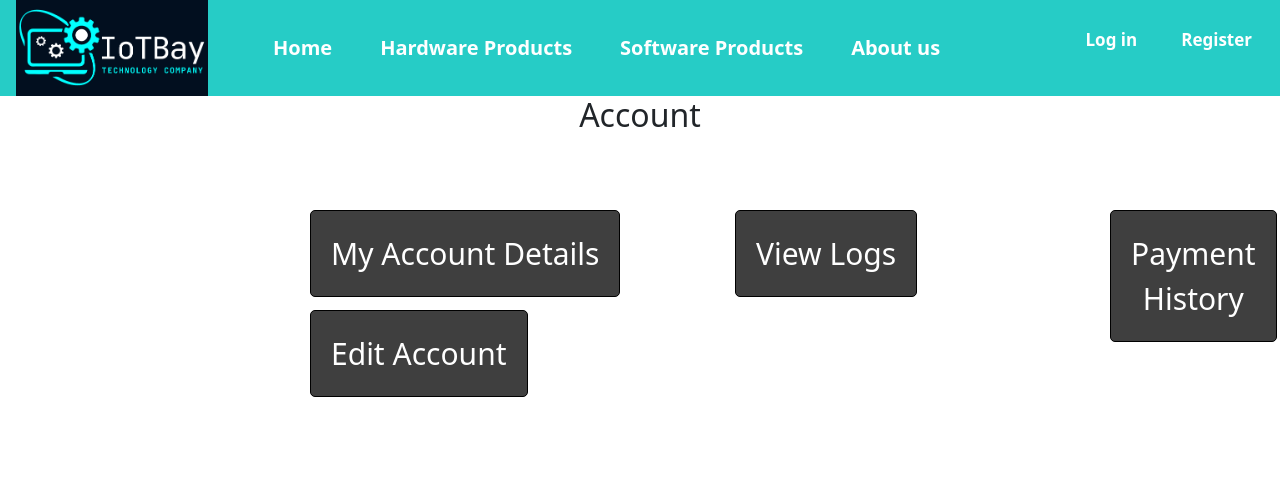
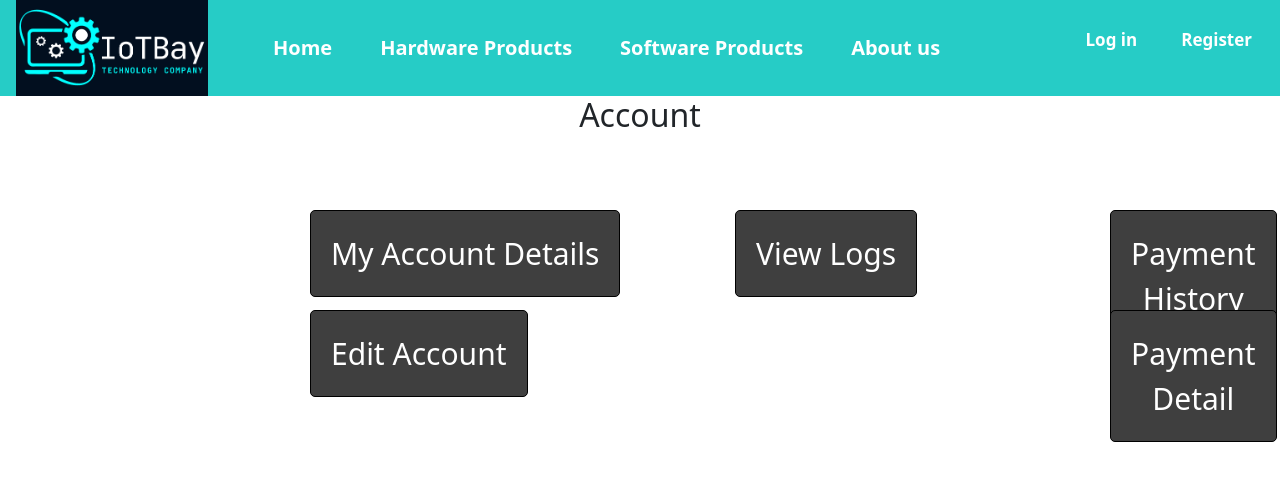
Before and after one commit to Taehexnlee/iotbay_demo, a React (Create React App) app: page /accountPage in a window 1280 px wide. Shown: the top 480 px of the page. Built offline with nearby package versions, Linux system fonts and the light colour scheme.

Commit message:
payment detail added

```diff
--- a/src/App.css
+++ b/src/App.css
@@ -595,3 +595,18 @@ background: rgba(0, 0, 0, 0.5);
   border-radius: 5px;
   text-decoration: none;
 }
+
+.content-display5 {
+  position: absolute;
+  inset-inline-start: 1100px;
+  inset-block-start: 300px;
+  color: #ffffff;
+  font-size: 30px;
+  text-align: center;
+  margin: 10px;
+  padding: 20px;
+  background-color: #3f3f3f;
+  border: 1px solid #000000;
+  border-radius: 5px;
+  text-decoration: none;
+}
--- a/src/pages/AccountPage.js
+++ b/src/pages/AccountPage.js
@@ -9,6 +9,7 @@ const AccountPage = () => {
         <Link to="/view" className="content-display2">My Account Details</Link>
         <Link to="/paymentHistory" className="content-display3">Payment History</Link>
         <Link to="/logs" className="content-display4">View Logs</Link>
+        <Link to="/paymentDetail" className="content-display5">Payment Detail</Link>
     </div>
   );
 };
--- a/src/pages/success.js
+++ b/src/pages/success.js
@@ -10,7 +10,7 @@ export default function PaymentSuccess() {
         </header>
 
         <main>
-          <p class="hometext">Saving changes successful!</p>
+          <p class="hometext">Saving details successful!</p>
           <Link to="/accountPage" className="btn btn-success w-100">Go back to My Account</Link>
         </main>
 
```
